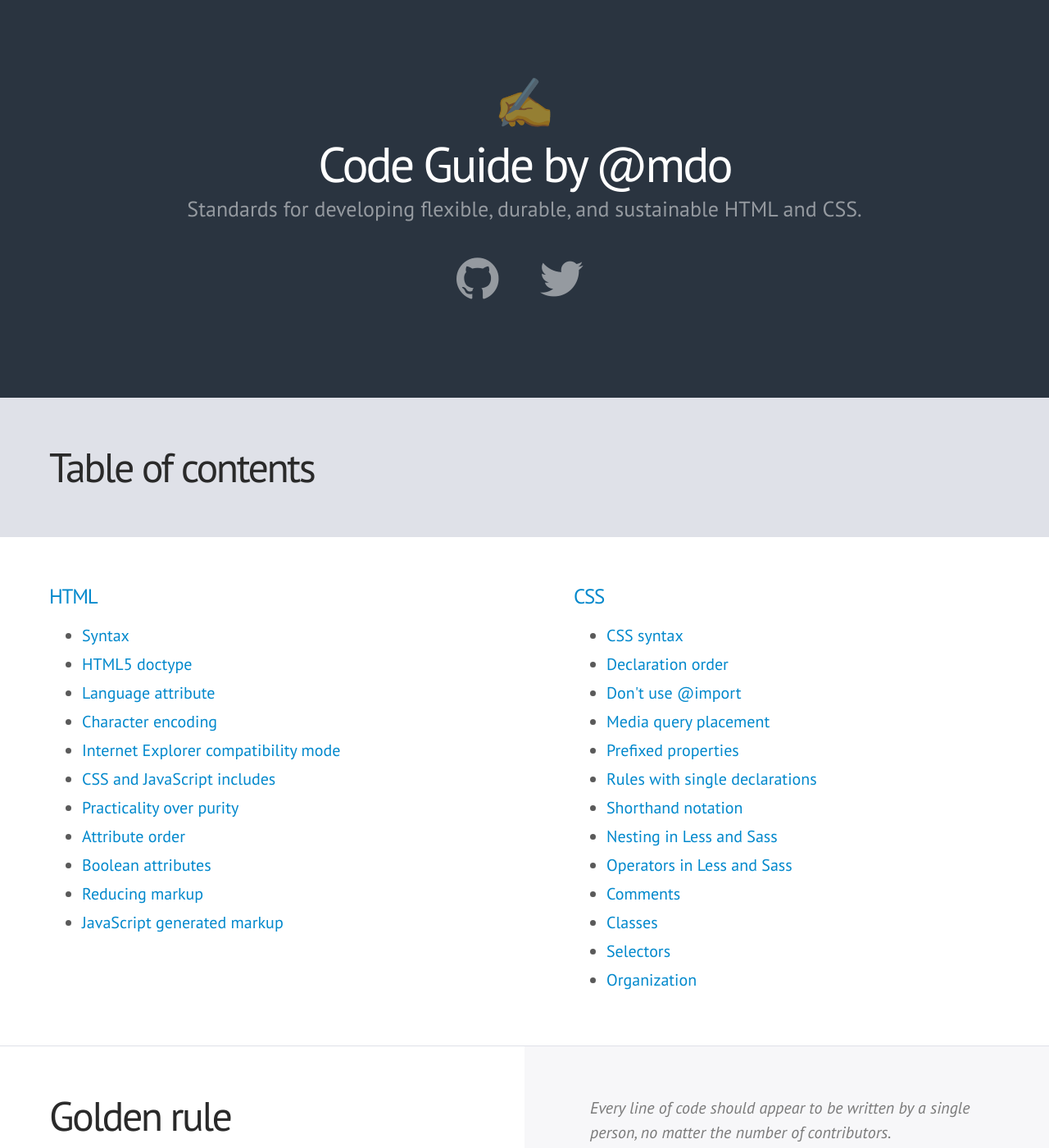
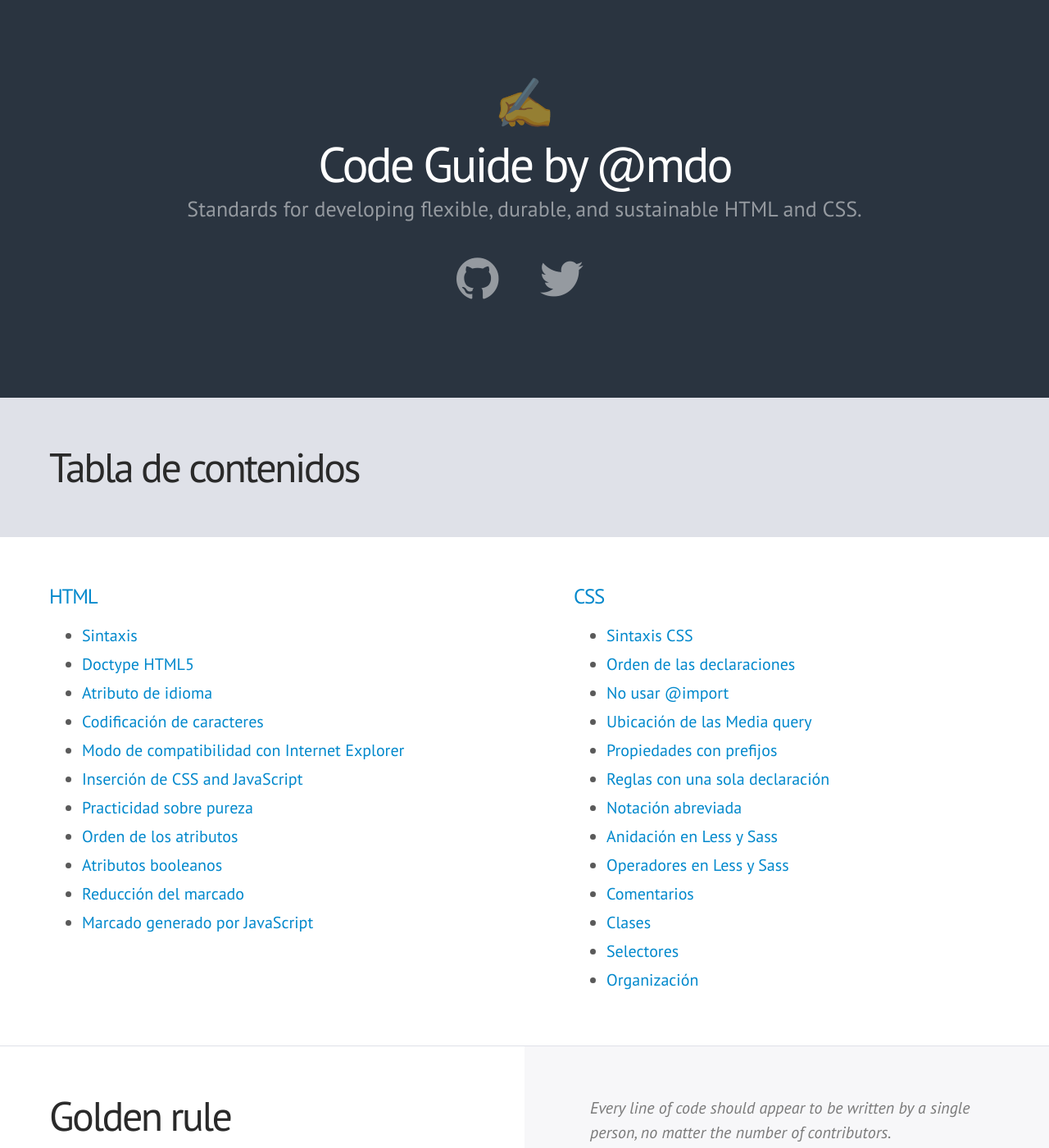
Before and after one commit to mdo/code-guide, a Jekyll site: the page built from index.html, in a window 1280 px wide and 1400 px high. Shown: the whole window at 82% size. Built offline with Jekyll 4.4.1, drawn with Linux system fonts in a browser that asks for light colours; some web fonts are replaced; Markdown is read by kramdown in place of the engine named in the settings; comment, search, counter and statistics services are not loaded.

Commit message:
Spanish Translation - Translated all the main headlines

```diff
--- a/index.html
+++ b/index.html
@@ -4,41 +4,41 @@
 
 
 <div class="heading" id="toc">
-  <h2>Table of contents</h2>
+  <h2>Tabla de contenidos</h2>
 </div>
 <div class="section toc">
   <div class="col">
     <h4><a href="#html">HTML</a></h4>
     <ul>
-      <li><a href="#html-syntax">Syntax</a></li>
-      <li><a href="#html-doctype">HTML5 doctype</a></li>
-      <li><a href="#html-lang">Language attribute</a></li>
-      <li><a href="#html-encoding">Character encoding</a></li>
-      <li><a href="#html-ie-compatibility-mode">Internet Explorer compatibility mode</a></li>
-      <li><a href="#html-style-script">CSS and JavaScript includes</a></li>
-      <li><a href="#html-practicality">Practicality over purity</a></li>
-      <li><a href="#html-attribute-order">Attribute order</a></li>
-      <li><a href="#html-boolean-attributes">Boolean attributes</a></li>
-      <li><a href="#html-reducing-markup">Reducing markup</a></li>
-      <li><a href="#html-javascript">JavaScript generated markup</a></li>
+      <li><a href="#html-syntax">Sintaxis</a></li>
+      <li><a href="#html-doctype">Doctype HTML5</a></li>
+      <li><a href="#html-lang">Atributo de idioma</a></li>
+      <li><a href="#html-encoding">Codificación de caracteres</a></li>
+      <li><a href="#html-ie-compatibility-mode">Modo de compatibilidad con Internet Explorer</a></li>
+      <li><a href="#html-style-script">Inserción de CSS and JavaScript</a></li>
+      <li><a href="#html-practicality">Practicidad sobre pureza</a></li>
+      <li><a href="#html-attribute-order">Orden de los atributos</a></li>
+      <li><a href="#html-boolean-attributes">Atributos booleanos</a></li>
+      <li><a href="#html-reducing-markup">Reducción del marcado</a></li>
+      <li><a href="#html-javascript">Marcado generado por JavaScript</a></li>
     </ul>
   </div>
   <div class="col">
     <h4><a href="#css">CSS</a></h4>
     <ul>
-      <li><a href="#css-syntax">CSS syntax</a></li>
-      <li><a href="#css-declaration-order">Declaration order</a></li>
-      <li><a href="#css-import">Don't use @import</a></li>
-      <li><a href="#css-media-queries">Media query placement</a></li>
-      <li><a href="#css-prefixed-properties">Prefixed properties</a></li>
-      <li><a href="#css-single-declarations">Rules with single declarations</a></li>
-      <li><a href="#css-shorthand">Shorthand notation</a></li>
-      <li><a href="#css-nesting">Nesting in Less and Sass</a></li>
-      <li><a href="#css-operators">Operators in Less and Sass</a></li>
-      <li><a href="#css-comments">Comments</a></li>
-      <li><a href="#css-classes">Classes</a></li>
-      <li><a href="#css-selectors">Selectors</a></li>
-      <li><a href="#css-organization">Organization</a></li>
+      <li><a href="#css-syntax">Sintaxis CSS</a></li>
+      <li><a href="#css-declaration-order">Orden de las declaraciones</a></li>
+      <li><a href="#css-import">No usar @import</a></li>
+      <li><a href="#css-media-queries">Ubicación de las Media query</a></li>
+      <li><a href="#css-prefixed-properties">Propiedades con prefijos</a></li>
+      <li><a href="#css-single-declarations">Reglas con una sola declaración</a></li>
+      <li><a href="#css-shorthand">Notación abreviada</a></li>
+      <li><a href="#css-nesting">Anidación en Less y Sass</a></li>
+      <li><a href="#css-operators">Operadores en Less y Sass</a></li>
+      <li><a href="#css-comments">Comentarios</a></li>
+      <li><a href="#css-classes">Clases</a></li>
+      <li><a href="#css-selectors">Selectores</a></li>
+      <li><a href="#css-organization">Organización</a></li>
     </ul>
   </div>
 </div>
```
